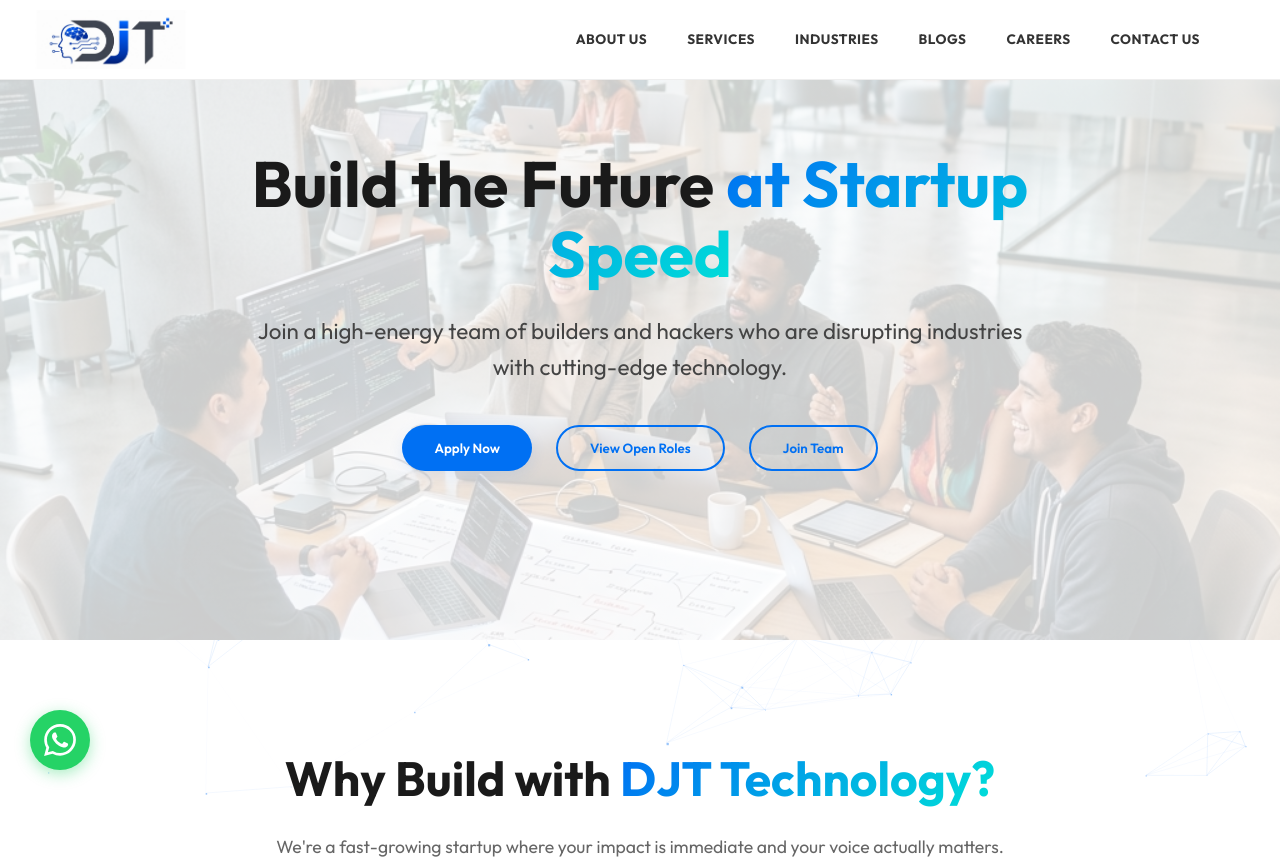
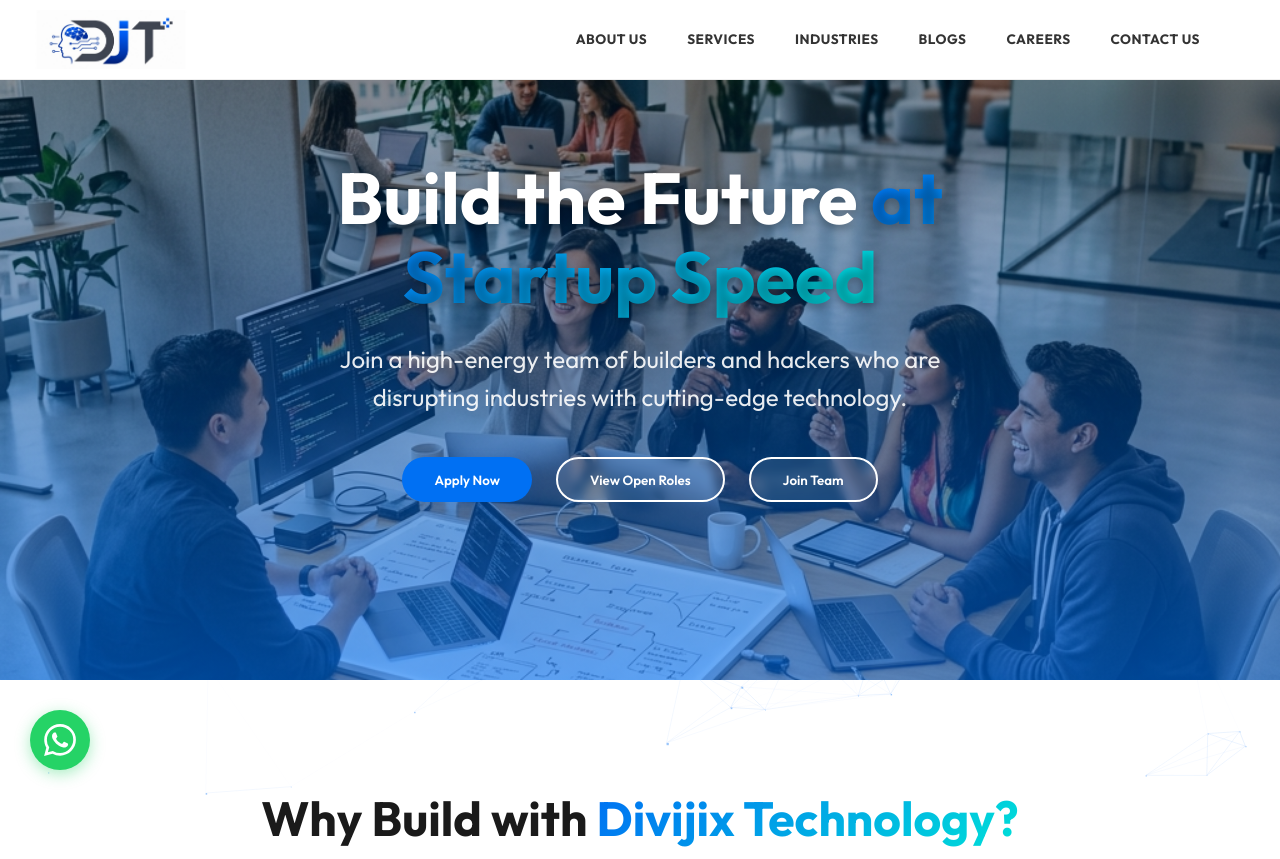
Before and after one commit to jit9628/techno, an Angular app: page /batches in a window 1280 px wide. Shown: the top 859 px of the page. Built offline with nearby package versions, Linux system fonts and the light colour scheme; no server answers.

Commit message:
fix: improve careers hero background contrast and standardize branding to Divijix

```diff
--- a/src/app/batches/batches.component.css
+++ b/src/app/batches/batches.component.css
@@ -1,13 +1,15 @@
 /* Hero Section */
 .career-hero {
-  height: 80vh;
+  height: 85vh;
   display: flex;
   align-items: center;
   justify-content: center;
   text-align: center;
+  background-image: linear-gradient(rgba(0, 0, 0, 0.4), rgba(0, 112, 243, 0.6)), url('/career-hero.png');
   background-size: cover;
   background-position: center;
-  color: #1a1a1a;
+  background-attachment: fixed;
+  color: #ffffff;
   padding-top: 80px;
 }
 
@@ -17,17 +19,21 @@
 }
 
 .hero-title {
-  font-size: 4rem;
+  font-size: 4.5rem;
   font-weight: 800;
   margin-bottom: 1.5rem;
   line-height: 1.1;
-  color: #1a1a1a;
+  color: #ffffff;
+  text-shadow: 0 4px 10px rgba(0,0,0,0.3);
 }
 
 .hero-subtitle {
-  font-size: 1.4rem;
+  font-size: 1.5rem;
   margin-bottom: 2.5rem;
-  color: #444444;
+  color: rgba(255, 255, 255, 0.9);
+  max-width: 700px;
+  margin-left: auto;
+  margin-right: auto;
 }
 
 .hero-actions {
@@ -37,18 +43,19 @@
 }
 
 .btn-outline {
-  background: transparent;
-  border: 2px solid var(--primary-blue);
-  color: var(--primary-blue);
+  background: rgba(255, 255, 255, 0.1);
+  border: 2px solid #ffffff;
+  color: #ffffff;
   padding: 0.8rem 2rem;
   border-radius: 50px;
   font-weight: 600;
+  backdrop-filter: blur(5px);
   transition: all 0.3s ease;
 }
 
 .btn-outline:hover {
-  background: var(--primary-blue);
-  color: white;
+  background: #ffffff;
+  color: var(--primary-blue);
 }
 
 /* Sections General */
--- a/src/app/batches/batches.component.html
+++ b/src/app/batches/batches.component.html
@@ -1,5 +1,5 @@
 <!-- Hero Section -->
-<section class="career-hero" style="background-image: linear-gradient(rgba(255,255,255,0.8), rgba(255,255,255,0.8)), url('/career-hero.png'); color: #1a1a1a;">
+<section class="career-hero">
   <div class="container">
     <div class="hero-content">
       <h1 class="hero-title">Build the Future <span class="blue-text">at Startup Speed</span></h1>
@@ -17,7 +17,7 @@
 <section id="why-join-us" class="why-join-us">
   <div class="container">
     <div class="section-header">
-      <h2 class="section-title">Why Build with <span class="blue-text">DJT Technology?</span></h2>
+      <h2 class="section-title">Why Build with <span class="blue-text">Divijix Technology?</span></h2>
       <p class="section-subtitle">We're a fast-growing startup where your impact is immediate and your voice actually matters.</p>
     </div>
     <div class="benefits-grid">
@@ -36,7 +36,7 @@
     <div class="culture-grid">
       <div class="culture-content">
         <h2 class="section-title">Our <span class="blue-text">DNA</span></h2>
-        <p>At DJT Technology, we move fast and break barriers. Our culture is built on ownership, radical transparency, and the grit to solve "impossible" problems.</p>
+        <p>At Divijix Technology, we move fast and break barriers. Our culture is built on ownership, radical transparency, and the grit to solve "impossible" problems.</p>
         <ul class="culture-points">
           <li><strong>Team Collaboration:</strong> We win together, supporting each other at every step.</li>
           <li><strong>Innovation:</strong> We embrace new ideas and encourage creative problem-solving.</li>
@@ -112,7 +112,7 @@
   <div class="container">
     <div class="section-header">
       <h2 class="section-title">Submit <span class="blue-text">Application</span></h2>
-      <p class="section-subtitle">Fill in the details below to start your journey with DJT Technology.</p>
+      <p class="section-subtitle">Fill in the details below to start your journey with Divijix Technology.</p>
     </div>
     <div class="form-container glass">
       <form class="application-form" (ngSubmit)="submitApplication()">
```
